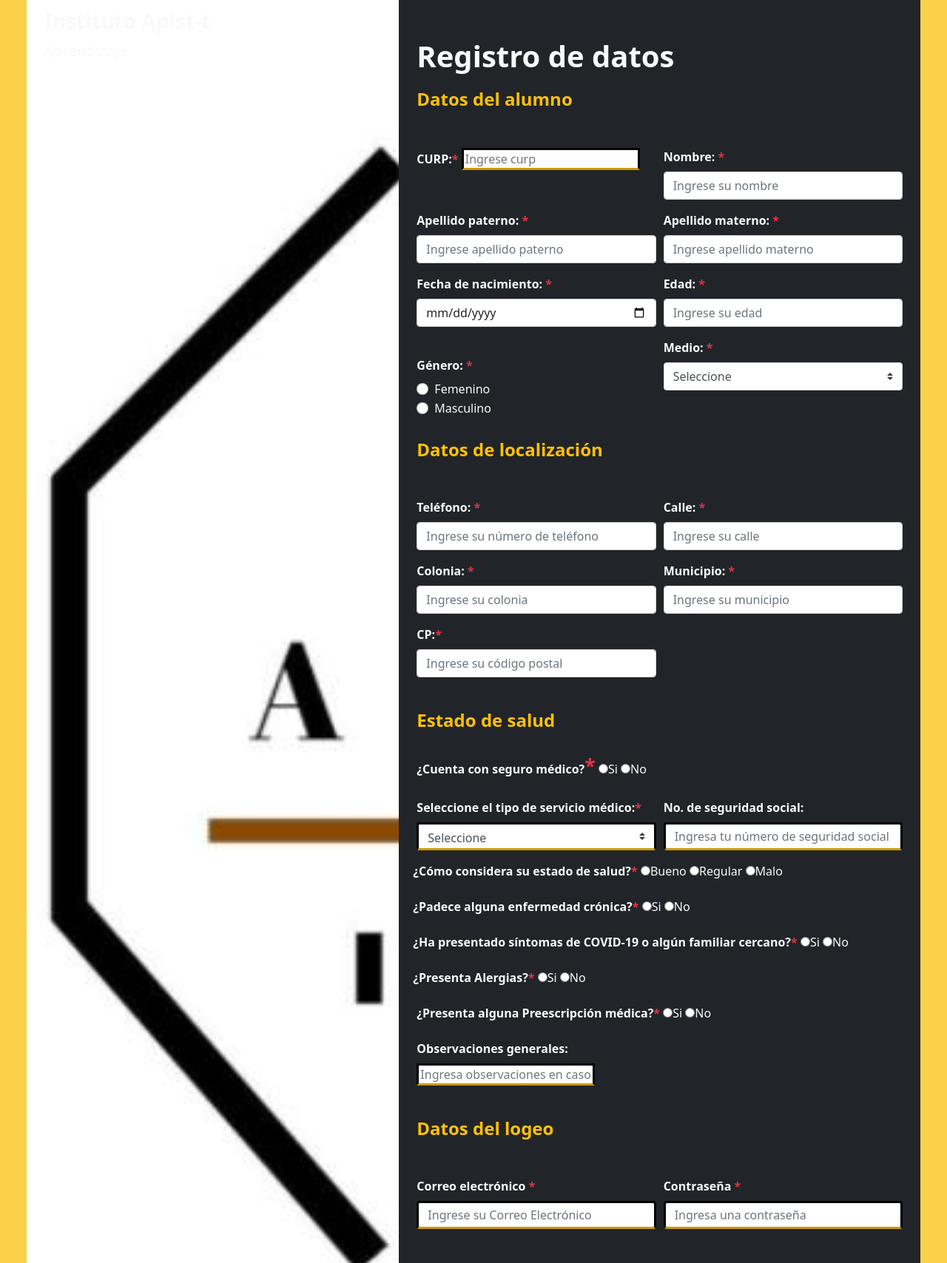
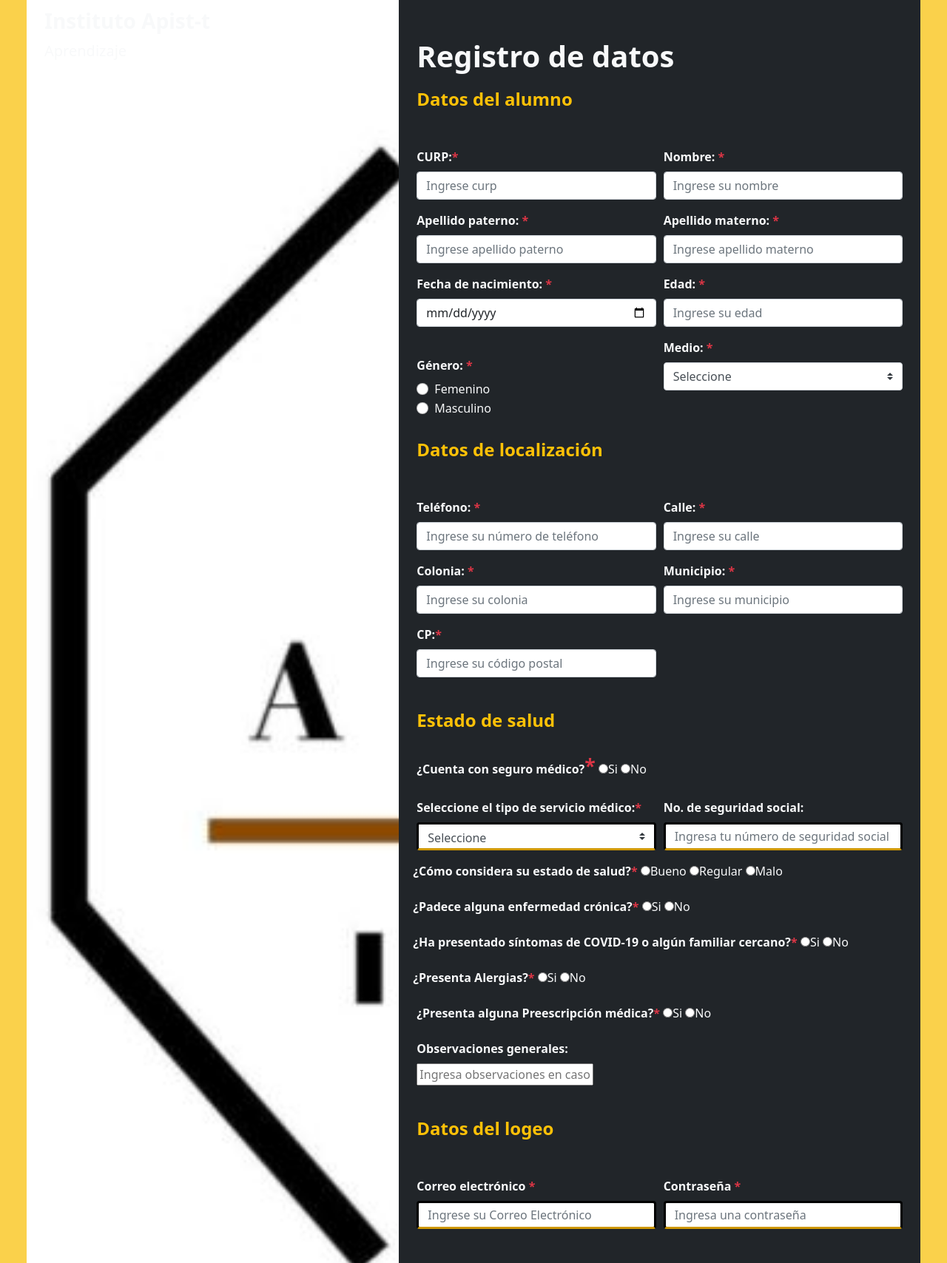
Before and after one commit to DiazAlejandro/apis-t, a PHP site: page /registro.php in a window 1280 px wide. Shown: the part 189-1897 px from the top of the page at 74% size. Run offline with PHP 8.4, Linux system fonts and the light colour scheme; some libraries are stand-ins or nearby versions.

Commit message:
MODIFICACION

```diff
--- a/Alumno.php
+++ b/Alumno.php
@@ -7,7 +7,7 @@
     $apellido_m = $_POST['apellido_m'];
     $fecha_nac = $_POST['fecha_nac'];
     $genero = $_POST['genero'];
-    $medio = $_POST['medio'];
+    $medio = $_POST['medioE'];
     $edad = $_POST['edad'];
     $telefono = $_POST['telefono'];
     $calle = $_POST['calle'];
@@ -57,6 +57,9 @@
                     </script>";
             }
         }else{
+
         }
+    }else{
+        echo "<script type='text/javascript'>$('#registroFallido').modal('show'); </script>";
     }
 ?>
--- a/registro.php
+++ b/registro.php
@@ -74,35 +74,35 @@
                             <div class="form-group col-md-6">
                                 <label class="font-weight-bold text-light">CURP:<span
                                         class="text-danger">*</span></label>
-                                <input  class="ing" type="text" name="curp" id="curp" class="form-control" maxlength="18" onblur="validarCurp()" placeholder="Ingrese curp" maxlength="18" required>
+                                <input  type="text" name="curp" id="curp" class="form-control" maxlength="18" onblur="validarCurp()" placeholder="Ingrese curp" maxlength="18" required>
                             </div>
                             <div class="form-group col-md-6">
                                 <label class="font-weight-bold text-light">Nombre: <span
                                         class="text-danger">*</span></label>
-                                <input type="text" name="nombre" class="form-control" id="nombre" onblur="validarNombre()" placeholder="Ingrese su nombre">
+                                <input type="text" name="nombre" class="form-control" id="nombre" onblur="validarNombre()" placeholder="Ingrese su nombre" require>
                             </div>
                             <div class="form-group col-md-6">
                                 <label class="font-weight-bold text-light">Apellido paterno: <span
                                         class="text-danger">*</span></label>
                                 <input type="text" name="apellido_p" class="form-control" id="apellidoP" onblur="validarApellidoP()"
-                                    placeholder="Ingrese apellido paterno">
+                                    placeholder="Ingrese apellido paterno" require>
                             </div>
                             <div class="form-group col-md-6">
                                 <label class="font-weight-bold text-light">Apellido materno: <span
                                         class="text-danger">*</span></label>
                                 <input type="text" name="apellido_m" class="form-control" id="apellidoM" onblur="validarApellidoM()"
-                                    placeholder="Ingrese apellido materno">
+                                    placeholder="Ingrese apellido materno" require>
                             </div>
                             <div class="form-group col-md-6">
                                 <label class="font-weight-bold text-light">Fecha de nacimiento: <span
                                         class="text-danger">*</span></label>
                                 <input type="date" name="fecha_nac" class="form-control" id="fecha_nac"
-                                    placeholder="Ingrese su fecha de nacimiento" onblur="validarFecha()">
+                                    placeholder="Ingrese su fecha de nacimiento" onblur="validarFecha()" require>
                             </div>
                             <div class="form-group col-md-6">
                                 <label class="font-weight-bold text-light">Edad: <span
                                         class="text-danger">*</span></label>
-                                <input type="text" name="edad" class="form-control" id="edad" maxlength="3" onblur="validarEdad()" placeholder="Ingrese su edad">
+                                <input type="text" name="edad" class="form-control" id="edad" maxlength="3" onblur="validarEdad()" placeholder="Ingrese su edad" require>
                             </div>
                             <div class="form-group col-md-6 mt-4  text-light">
                                 <label class="font-weight-bold ">Género: <span
@@ -139,17 +139,17 @@
                                 <label class="font-weight-bold text-light">Teléfono: <span
                                         class="text-danger">*</span></label>
                                 <input type="text" name="telefono" class="form-control" id="telefono" maxlength="10" onblur="validarTelefono()"
-                                    placeholder="Ingrese su número de teléfono">
+                                    placeholder="Ingrese su número de teléfono" require>
                             </div>
                             <div class="form-group col-md-6">
                                 <label class="font-weight-bold text-light">Calle: <span
                                         class="text-danger">*</span></label>
-                                <input type="text" name="calle" class="form-control" id="calle" onblur="validarCalle()" placeholder="Ingrese su calle">
+                                <input type="text" name="calle" class="form-control" id="calle" onblur="validarCalle()" placeholder="Ingrese su calle" require>
                             </div>
                             <div class="form-group col-md-6">
                                 <label class="font-weight-bold text-light">Colonia: <span
                                         class="text-danger">*</span></label>
-                                <input type="text" name="colonia" class="form-control" id="colonia" onblur="validarColonia()" placeholder="Ingrese su colonia">
+                                <input type="text" name="colonia" class="form-control" id="colonia" onblur="validarColonia()" placeholder="Ingrese su colonia" require>
                             </div>
                             <div class="form-group col-md-6">
                                 <label class="font-weight-bold text-light">Municipio: <span
@@ -187,7 +187,7 @@
                             <div class="form-group col-md-6">
                                 <label class="font-weight-bold text-light">No. de seguridad social:</label>
                                 <input type="text" name="num_seguridad" id="num_seguridad" class="form-control"
-                                    placeholder="Ingresa tu número de seguridad social">
+                                    placeholder="Ingresa tu número de seguridad social" require maxlength="10">
                             </div>
                             <div class="form-group mb-3 text-light" >
                                 <label class="font-weight-bold ">¿Cómo considera su estado de salud?<span
@@ -222,7 +222,7 @@
                             </div>
                             <div class="form-group col-md-6">
                                 <label class="font-weight-bold text-light ">Observaciones generales:</label>
-                                <input type="text" name="observaciones"  class="ing"
+                                <input type="text" name="observaciones"
                                     placeholder="Ingresa observaciones en caso de tenerlas">
                             </div>
                         </div>
@@ -432,6 +432,23 @@
                             </div>
                         </div>
 
+                        <div class="modal fade" id="registroFallido" tabindex="-1" aria-labelledby="exampleModalLabel" aria-hidden="true">
+                            <div class="modal-dialog">
+                                <div class="modal-content">
+                                    <div class="modal-header">
+                                        <h5 class="modal-title" id="exampleModalLabel">APELLIDO INVÁLIDO</h5>
+                                        <button type="button" class="btn-close" data-bs-dismiss="modal" aria-label="Close"></button>
+                                    </div>
+                                    <div class="modal-body">
+                                        Su APELLIDO MATERNO NO COINCIDE CON SU CURP, VERIFIQUE
+                                    </div>
+                                    <div class="modal-footer">
+                                        <button type="button" class="btn btn-primary" data-bs-dismiss="modal">Aceptar</button>
+                                    </div>
+                                </div>
+                            </div>
+                        </div>
+
                         <!--Datos de logeo-->
                         <p class="mb-5 font-weight-bold text-warning mt-4">Datos del logeo</p>
                         <div class="form-row mb-2">
```
